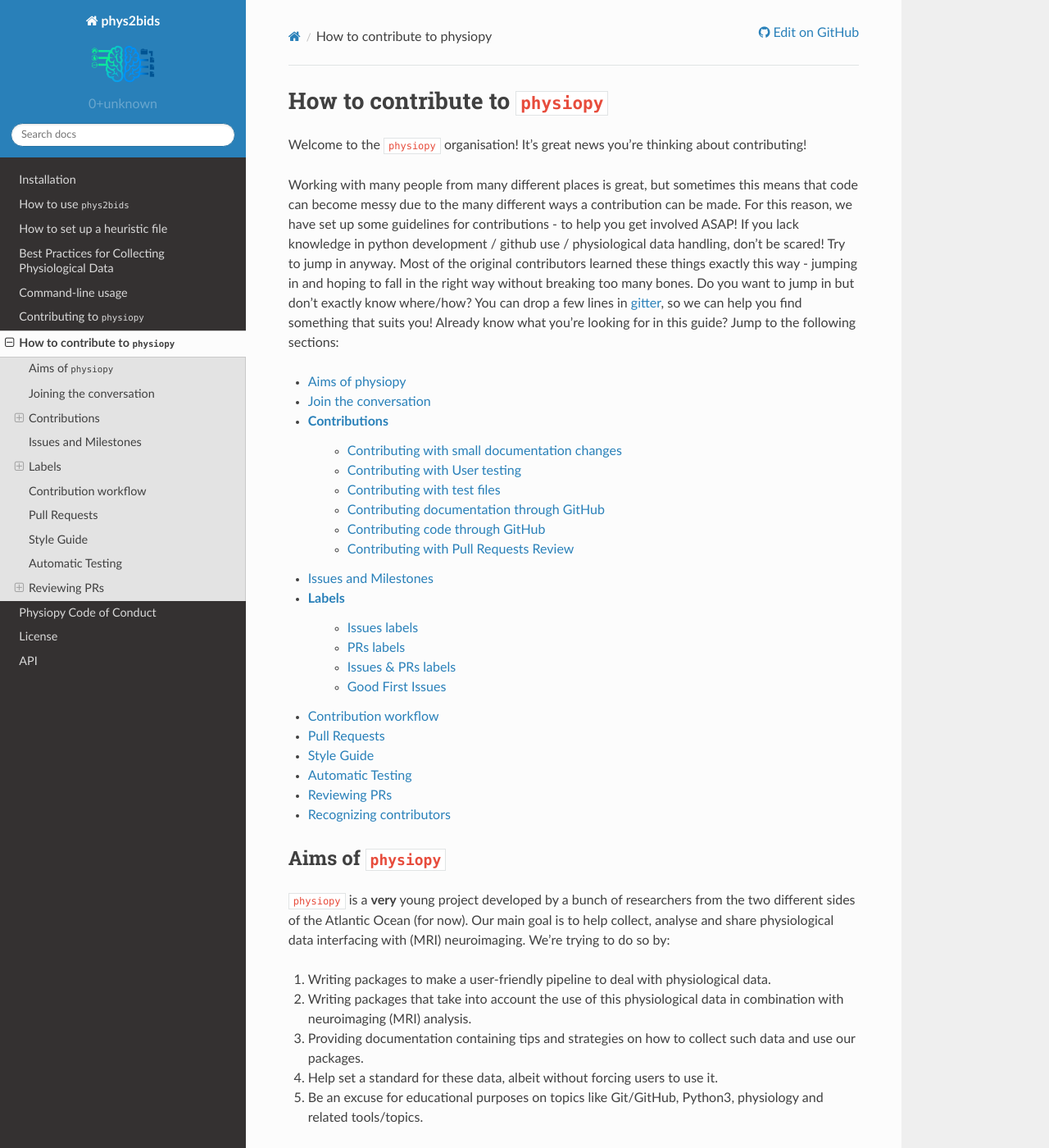
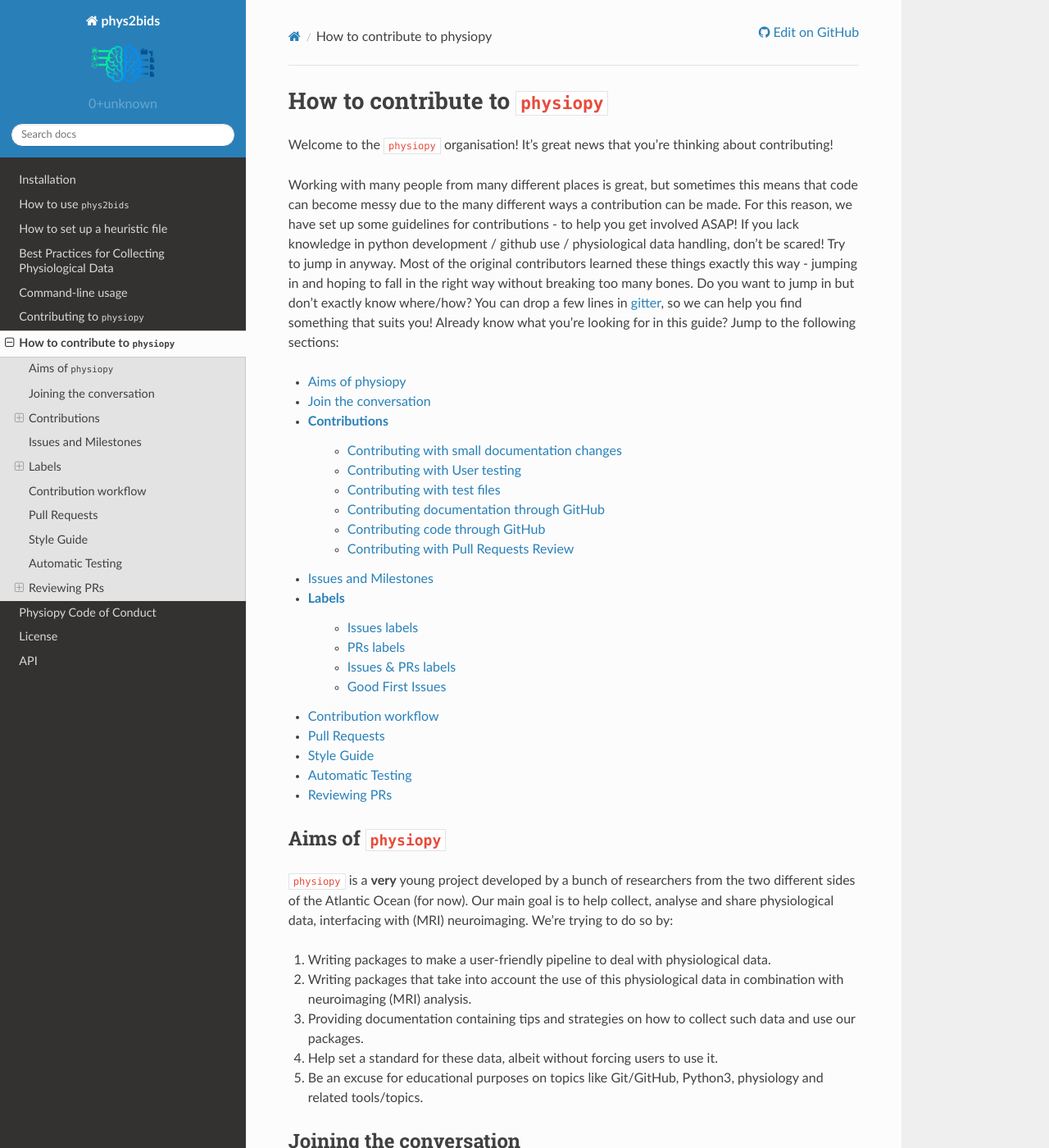
Before and after one commit to physiopy/phys2bids, a Sphinx documentation site: the page built from docs/contributorfile.rst, in a window 1280 px wide and 1400 px high. Shown: the whole window at 82% size. Built offline with Sphinx 7.4.7 and the Read the Docs theme 2.0.0, drawn with Linux system fonts in a browser that asks for light colours; some of the changed text lies outside the part shown.

Commit message:
fixing html errors

```diff
--- a/docs/contributing.rst
+++ b/docs/contributing.rst
@@ -12,7 +12,7 @@ As we follow the `all-contributors`_ specification, any contribution will be rec
 Follow these three steps to get started:
 
 1. Have a look at the `contributor guide <contributorfile.html>`_ page as well as the `code of conduct <conduct.html>`_.
-2. Make sure that you have a GitHub account. You can set up a `free GitHub <https://github.com/>_ account`_.  Here are some `instructions <https://help.github.com/articles/signing-up-for-a-new-github-account>`_.
+2. Make sure that you have a GitHub account. You can set up a `free GitHub account <https://github.com/>`_; here are some `instructions <https://help.github.com/articles/signing-up-for-a-new-github-account>`_.
 3. Install ``phys2bids`` as a developer. This will let you run the program with the latest modification, without requiring to re-install it every time.
 
 .. _`all-contributors`: https://github.com/all-contributors/all-contributors
--- a/docs/contributorfile.rst
+++ b/docs/contributorfile.rst
@@ -3,7 +3,7 @@
 =================================
 How to contribute to ``physiopy``
 =================================
-Welcome to the ``physiopy`` organisation! It’s great news you’re thinking about contributing!
+Welcome to the ``physiopy`` organisation! It’s great news that you’re thinking about contributing!
 
 Working with many people from many different places is great, but sometimes this means that code can become messy due to the many different ways a contribution can be made. For this reason, we have set up some guidelines for contributions - to help you get involved ASAP!
 If you lack knowledge in python development / github use / physiological data handling, don’t be scared! Try to jump in anyway. Most of the original contributors learned these things exactly this way - jumping in and hoping to fall in the right way without breaking too many bones.
@@ -30,14 +30,13 @@ Already know what you're looking for in this guide? Jump to the following sectio
 - `Style Guide <#styling>`_
 - `Automatic Testing <#testing>`_
 - `Reviewing PRs <#reviewing>`_
-- `Recognizing contributors <#recognising>`_
 
 .. _aims:
 
 Aims of ``physiopy``
 --------------------
 ``physiopy`` is a **very** young project developed by a bunch of researchers from the two different sides of the Atlantic Ocean (for now).
-Our main goal is to help collect, analyse and share physiological data interfacing with (MRI) neuroimaging. We’re trying to do so by:
+Our main goal is to help collect, analyse and share physiological data, interfacing with (MRI) neuroimaging. We’re trying to do so by:
 
 1. Writing packages to make a user-friendly pipeline to deal with physiological data.
 2. Writing packages that take into account the use of this physiological data in combination with neuroimaging (MRI) analysis.
@@ -49,7 +48,7 @@ Our main goal is to help collect, analyse and share physiological data interfaci
 
 Joining the conversation
 ------------------------
-We’re trying to keep all the conversation related to the project development in GitHub `issues <https://github.com/smoia/phys2bids/issues>`_.
+We’re trying to keep all the conversation related to the project development in GitHub `issues <https://github.com/physiopy/phys2bids/issues>`_.
 We maintain a `gitter chat room <https://gitter.im/phys2bids/community>`_ for more informal conversations and general project updates.
 We also have a dev call once a month - specifically the second Thursday of the month! If you want to participate, drop a line in gitter!
 When interacting in the common channels, please adhere to our `code of conduct <conduct.html>`_.
@@ -58,10 +57,7 @@ When interacting in the common channels, please adhere to our `code of conduct <
 
 Contributions
 -------------
-.. _recognising:
 
-Recognising Contributors
-~~~~~~~~~~~~~~~~~~~~~~~~
 We welcome and recognize `all contributions <https://allcontributors.org/docs/en/specification>`_ from documentation to testing to code development. You can see a list of current contributors in the README (kept up to date by the `all contributors bot <https://allcontributors.org/docs/en/bot/overview>`_).
 
 .. _smalldocs:
@@ -217,7 +213,7 @@ To be merged, PRs have to:
 4. Have a short title that clearly explains in one sentence the aim of the PR.
 5. Contain at least a unit test for your contribution, if the PR contains code (it would be better if it contains an integration or function test and all the breaking tests necessary). If you’re not confident about writing tests, it is possible to refer to an issue that asks for the test to be written, or another (Draft) PR that contains the tests required.
 
-Don't merge your own pull request! That's a task for the main reviewer of your PR or the project manager. Remember that the project manager doesn't have to be a reviewer of your PR! See the `Reviewing PRs <#reviewing:>` section.
+Don't merge your own pull request! That's a task for the main reviewer of your PR or the project manager. Remember that the project manager doesn't have to be a reviewer of your PR! See the `Reviewing PRs <#reviewing:>`_ section.
 
 As we’re trying to maintain at least a 90% code coverance, you’re strongly encouraged to write all the necessary tests not to drop below the threshold. If our coverance becomes too low, you might be asked to add more tests and/or your PR might be rejected.
 
```
Also changed, not shown: other parts of docs/contributorfile.rst (+1 -1 lines).
